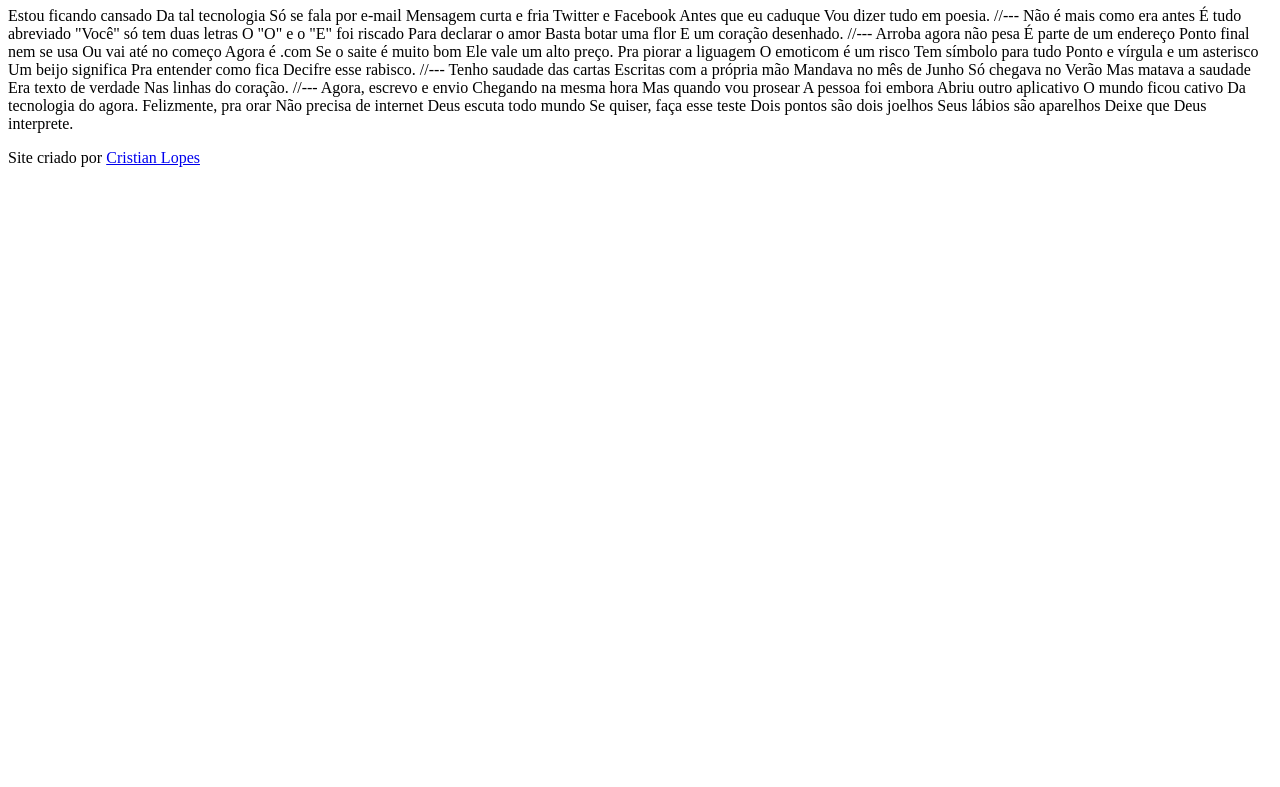
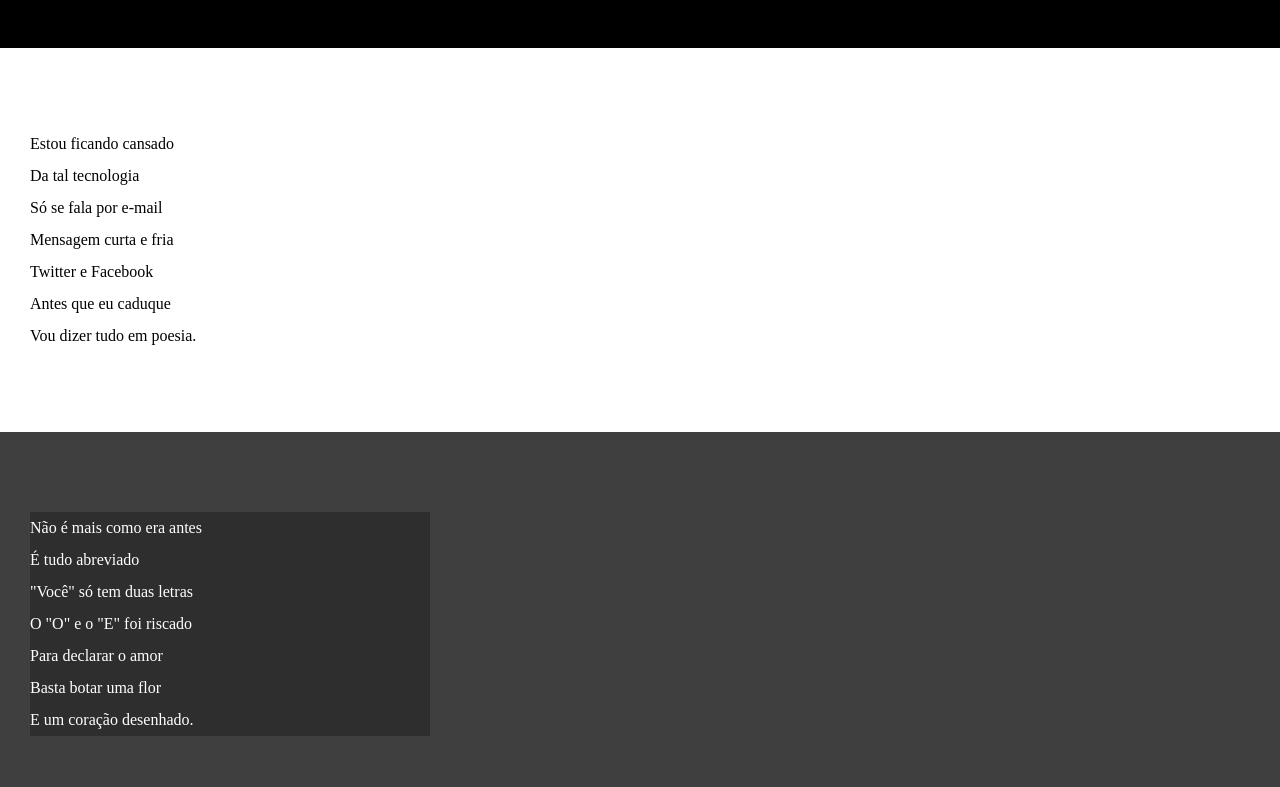
Before and after one commit to Crisxz7/HTML---CSS, a plain HTML site: page Desafios/d012/index.html in a window 1280 px wide. Shown: the part 107-894 px from the top of the page. Before the commit the page ends 800 px from the top, so only its background shows below. Drawn offline with Linux system fonts and the light colour scheme.

Commit message:
atualizei estilos dos textos e blocos

```diff
--- /dev/null
+++ b/Desafios/d012/estilo/style.css
@@ -0,0 +1,65 @@
+@charset "UTF-8";
+
+* {
+    margin: 0px;
+    padding: 0px;
+}
+
+html, body {
+    min-height: 100vh;
+    background-color: darkgray;
+}
+
+header {
+    background-color: black;
+    color: white;
+    text-align: center;
+}
+
+header > h1 {
+    padding-top: 50px;
+    font-variant: small-caps;
+}
+
+header > p {
+    padding-bottom: 50px;
+}
+
+header a, footer a {
+    color: white;
+    text-decoration: underline;
+    font-weight: bolder;
+}
+
+header a:hover, footer a:hover {
+    text-decoration: underline;
+}
+
+section {
+    padding-top: 10vh;
+    padding-bottom: 10vh;
+    line-height: 2em;
+    padding-left: 30px;
+}
+
+section.normal {
+    background-color: white;
+    color: black;
+}
+
+section.imagem {
+    background-color: rgb(63, 63, 63);
+    color: white;
+}
+
+section.imagem > p {
+    width: 400px;
+    background-color: rgba(0, 0, 0, 0.268);
+}
+
+footer {
+    background-color: black;
+    color: white;
+    text-align: center;
+    padding: 10px;
+}
--- a/Desafios/d012/index.html
+++ b/Desafios/d012/index.html
@@ -4,6 +4,7 @@
     <meta charset="UTF-8">
     <meta name="viewport" content="width=device-width, initial-scale=1.0">
     <title>Cordel Moderno</title>
+    <link rel="stylesheet" href="estilo/style.css">
 </head>
 <body>
     <header>
@@ -15,69 +16,85 @@
         </p>
     </header>
 
-    Estou ficando cansado
-    Da tal tecnologia
-    Só se fala por e-mail
-    Mensagem curta e fria
-    Twitter e Facebook
-    Antes que eu caduque
-    Vou dizer tudo em poesia.
+    <section class="normal">
+        <p>
+            Estou ficando cansado <br>
+            Da tal tecnologia <br>
+            Só se fala por e-mail <br>
+            Mensagem curta e fria <br>
+            Twitter e Facebook <br>
+            Antes que eu caduque <br>
+            Vou dizer tudo em poesia. <br>
+        </p>
+    </section>
 
-    //---
+    <section class="imagem">
+        <p>
+            Não é mais como era antes <br>
+            É tudo abreviado <br>
+            "Você" só tem duas letras <br>
+            O "O" e o "E" foi riscado <br>
+            Para declarar o amor <br>
+            Basta botar uma flor <br>
+            E um coração desenhado. <br>
+        </p>
+    </section>
 
-    Não é mais como era antes
-    É tudo abreviado
-    "Você" só tem duas letras
-    O "O" e o "E" foi riscado
-    Para declarar o amor
-    Basta botar uma flor
-    E um coração desenhado.
+    <section class="normal">
+        <p>
+            Arroba agora não pesa <br>
+            É parte de um endereço <br>
+            Ponto final nem se usa <br>
+            Ou vai até no começo <br>
+            Agora é .com <br>
+            Se o saite é muito bom  <br>
+            Ele vale um alto preço. <br>
+        </p>
 
-    //---
+        <p>
+            Pra piorar a liguagem <br>
+            O emoticom é um risco <br>
+            Tem símbolo para tudo <br>
+            Ponto e vírgula e um asterisco <br>
+            Um beijo significa <br>
+            Pra entender como fica <br>
+            Decifre esse rabisco. <br>
+        </p>
+    </section>
 
-    Arroba agora não pesa
-    É parte de um endereço
-    Ponto final nem se usa
-    Ou vai até no começo
-    Agora é .com
-    Se o saite é muito bom
-    Ele vale um alto preço.
+    <section class="imagem">
+        <p>
+            Tenho saudade das cartas <br>
+            Escritas com a própria mão <br>
+            Mandava no mês de Junho <br>
+            Só chegava no Verão <br>
+            Mas matava a saudade <br>
+            Era texto de verdade <br>
+            Nas linhas do coração. <br>
+        </p>
+    </section>
 
-    Pra piorar a liguagem
-    O emoticom é um risco
-    Tem símbolo para tudo
-    Ponto e vírgula e um asterisco
-    Um beijo significa
-    Pra entender como fica
-    Decifre esse rabisco.
+    <section class="normal">
+        <p>
+            Agora, escrevo e envio <br>
+            Chegando na mesma hora <br>
+            Mas quando vou prosear <br>
+            A pessoa foi embora <br>
+            Abriu outro aplicativo <br>
+            O mundo ficou cativo <br>
+            Da tecnologia do agora. <br>
+        </p>
 
-    //---
-
-    Tenho saudade das cartas
-    Escritas com a própria mão
-    Mandava no mês de Junho
-    Só chegava no Verão
-    Mas matava a saudade
-    Era texto de verdade
-    Nas linhas do coração.
-
-    //---
-
-    Agora, escrevo e envio
-    Chegando na mesma hora
-    Mas quando vou prosear
-    A pessoa foi embora
-    Abriu outro aplicativo
-    O mundo ficou cativo
-    Da tecnologia do agora.
-
-    Felizmente, pra orar
-    Não precisa de internet
-    Deus escuta todo mundo
-    Se quiser, faça esse teste
-    Dois pontos são dois joelhos
-    Seus lábios são aparelhos
-    Deixe que Deus interprete.
+        <p>
+            Felizmente, pra orar <br>
+            Não precisa de internet <br>
+            Deus escuta todo mundo <br>
+            Se quiser, faça esse teste <br>
+            Dois pontos são dois joelhos <br>
+            Seus lábios são aparelhos <br>
+            Deixe que Deus interprete. <br>
+        </p>
+    </section>
 
     <footer>
         <p>Site criado por <a href="https://github.com/Crisxz7" target="_blank">Cristian Lopes</a></p>
```
